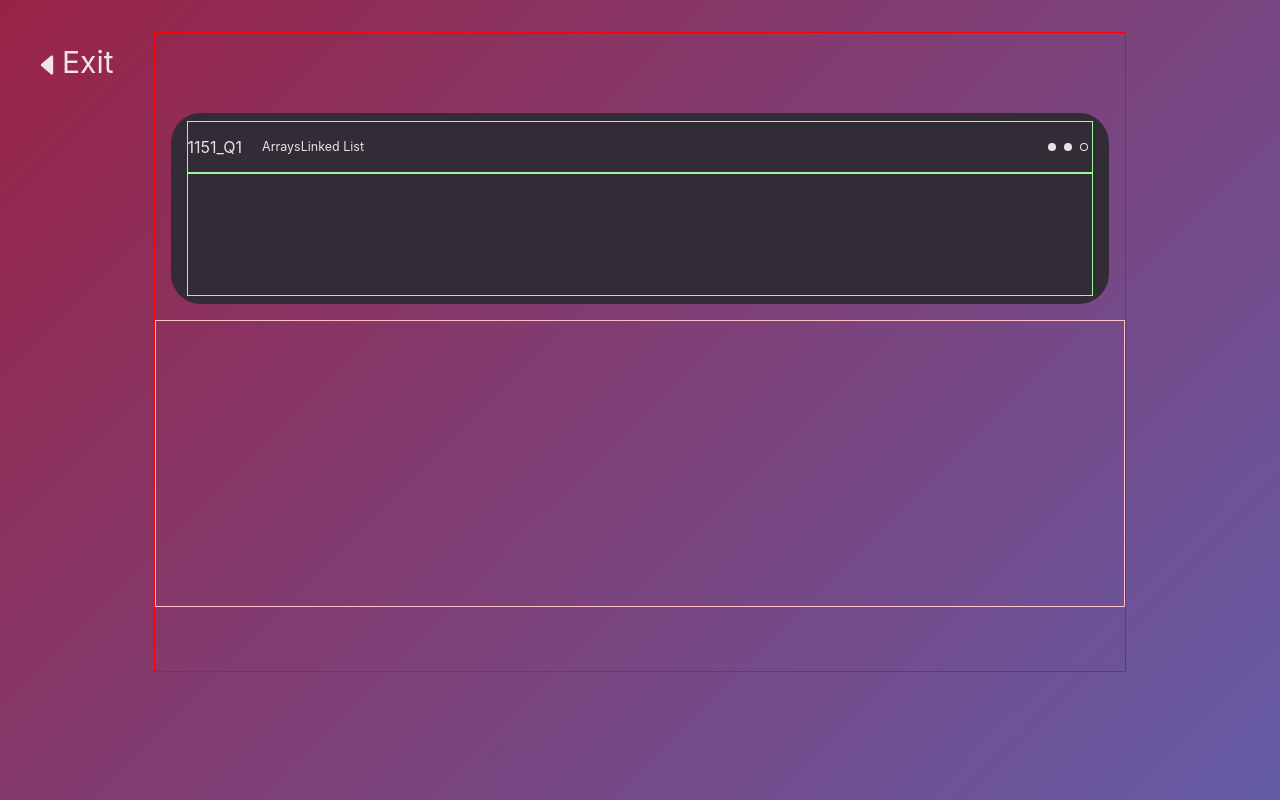
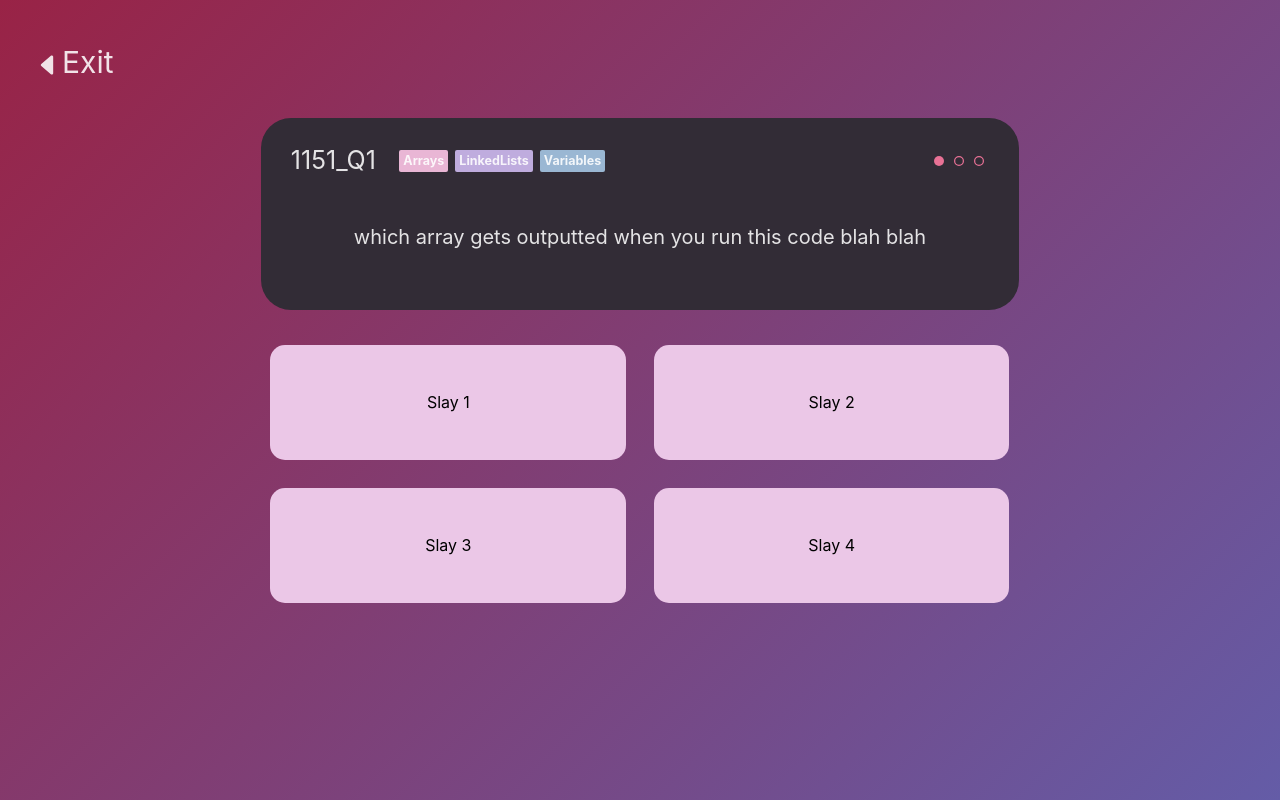
Before and after one commit to csesoc/trainee-4-23t2, a React (Vite) app: page /practice in a window 1280 px wide. Built offline with nearby package versions, Linux system fonts and the light colour scheme.

Commit message:
finished basic practice question display

```diff
--- /dev/null
+++ b/src/components/DotContainer.tsx
@@ -0,0 +1,24 @@
+import { GoDotFill, GoDot } from "react-icons/go";
+
+interface DotContainerProps {
+  difficulty: number;
+}
+
+export default function DotContainer(props: DotContainerProps) {
+  let dots = [];
+
+  for (let i = 1; i <= 3; i++) {
+    if (i <= props.difficulty) {
+      dots.push(<GoDotFill className='dot'/>);
+    } else {
+      dots.push(<GoDot className='dot'/>);
+    }
+  }
+
+  return (
+    <div id="dot-container" style={{fontSize: "20px", color: "#E87195"}}>
+      {dots}
+    </div>
+  );
+
+}
--- a/src/components/PracticeQuestionDisplay.tsx
+++ b/src/components/PracticeQuestionDisplay.tsx
@@ -1,29 +1,27 @@
 import './css/PracticeQuestionDisplay.css'
-import { GoDot } from 'react-icons/go'
-import { GoDotFill } from 'react-icons/go';
+import TagContainer from './TagContainer';
+import DotContainer from './DotContainer';
+import './css/Option.css'
 
 export default function PracticeQuestionDisplay() {
   return (
-    <>
     <div id="question-options-container">
       <div id='question-display' className='m-4 bg-theme-black px-4 py-2'>
         <div id="question-headers">
           <h1>1151_Q1</h1>
-            <div id="tags-container">
-              <div>Arrays</div>
-              <div>Linked List</div>
+          <TagContainer tagNames={["Arrays", "LinkedLists", "Variables"]}/>
+          <DotContainer difficulty={1}/>
         </div>
-            <div id="dot-container">
-              <GoDotFill className="dot"/>
-              <GoDotFill className='dot'/>
-              <GoDot className='dot'/>
+        <div id="question-content">
+          which array gets outputted when you run this code blah blah
         </div>
       </div>
-          <div id="question-content"></div>
-        </div>
       <div id='options-display'>
+        <button className="option">Slay 1</button>
+        <button className="option">Slay 2</button>
+        <button className="option">Slay 3</button>
+        <button className="option">Slay 4</button>
       </div>
     </div>
-    </>
   );
 }
--- /dev/null
+++ b/src/components/Tag.tsx
@@ -0,0 +1,43 @@
+import './css/Tag.css';
+
+interface TagProps {
+  tagName: string;
+}
+
+export default function Tag(props: TagProps) {
+  let tagName = props.tagName;
+  let colour;
+  switch (tagName.toLowerCase()) {
+    case "arrays":
+      colour = "#E9B6D5";
+      break;
+    case "linkedlists":
+      colour = "#BFACDE";
+      break;
+    case "variables":
+      colour = "#9ab7d3";
+      break;
+    case "loops":
+      colour = "#f7e1d3";
+      break;
+    case "conditionals":
+      colour = "#f5d2d3";
+      break;
+    case "structs":
+      colour = "#ff7477";
+      break;
+    case "multifiles":
+      colour = "#9cf6f6";
+      break;
+    case "other":
+      colour = "#a5ffd6";
+      break;
+    default:
+      colour = "#E87195";
+      break;
+  }
+
+  return (
+    <div className="tag" style={{backgroundColor:colour}}>{tagName}</div>
+  );
+}
--- /dev/null
+++ b/src/components/TagContainer.tsx
@@ -0,0 +1,18 @@
+import Tag from "./Tag";
+
+interface TagContainerProps {
+  tagNames: string[];
+}
+
+export default function TagContainer(props: TagContainerProps) {
+  let tags = [];
+
+  for (const tagName of props.tagNames) {
+    tags.push(<Tag tagName={tagName}/>)
+  }
+  return (
+    <div id="tags-container">
+      {tags}
+    </div>
+  );
+}
--- a/src/components/css/NextSave.css
+++ b/src/components/css/NextSave.css
@@ -18,7 +18,6 @@
     display: inline-block;
 }
 
-
 #save-question {
     float: left;
 }
--- /dev/null
+++ b/src/components/css/Option.css
@@ -0,0 +1,9 @@
+.option {
+  width: 45%;
+  display: block;
+  height: 45%;
+  margin: 1.75%;
+  background: #EBC7E7;
+  border-radius: 15px;
+  color: black;
+}
--- a/src/components/css/PracticeQuestionDisplay.css
+++ b/src/components/css/PracticeQuestionDisplay.css
@@ -1,8 +1,7 @@
 #question-options-container {
     display: flex;
-    border: 1px solid red;
     height: 80vh;
-    width: 80%;
+    width: 65%;
     margin: auto;
     align-content: center;
     flex-wrap: wrap;
@@ -13,18 +12,25 @@
     height: 30%;
     border-radius: 30px;
     width: 100%;
+    padding: 20px 30px 20px 30px;
+}
+
+#question-headers h1 {
+    font-size: 25px;
 }
 
 #options-display {
-    display: block;
+    display: flex;
     width: 100%;
-    height: 45%;
-    border: 1px solid pink;
+    height: 40%;
+    flex-wrap: wrap;
+    justify-content: center;
+    align-content: center;
+    margin-top: 2.5%;
 }
 
 #question-headers, #question-content {
     width: 100%;
-    border: 1px solid palegreen;
 }
 
 #question-headers > h1 {
@@ -51,4 +57,8 @@
 
 #question-content {
     height: 70%;
+    font-size: 20px;
+    display: flex;
+    align-items: center;
+    justify-content: center;
 }
--- /dev/null
+++ b/src/components/css/Tag.css
@@ -0,0 +1,7 @@
+.tag {
+  display: inline-block;
+  padding: 2px 4px 2px 4px;
+  border-radius: 2px;
+  font-weight: bold;
+  margin: 3.5px;
+}
```
Lines whose indentation alone changed are shown as unchanged.
